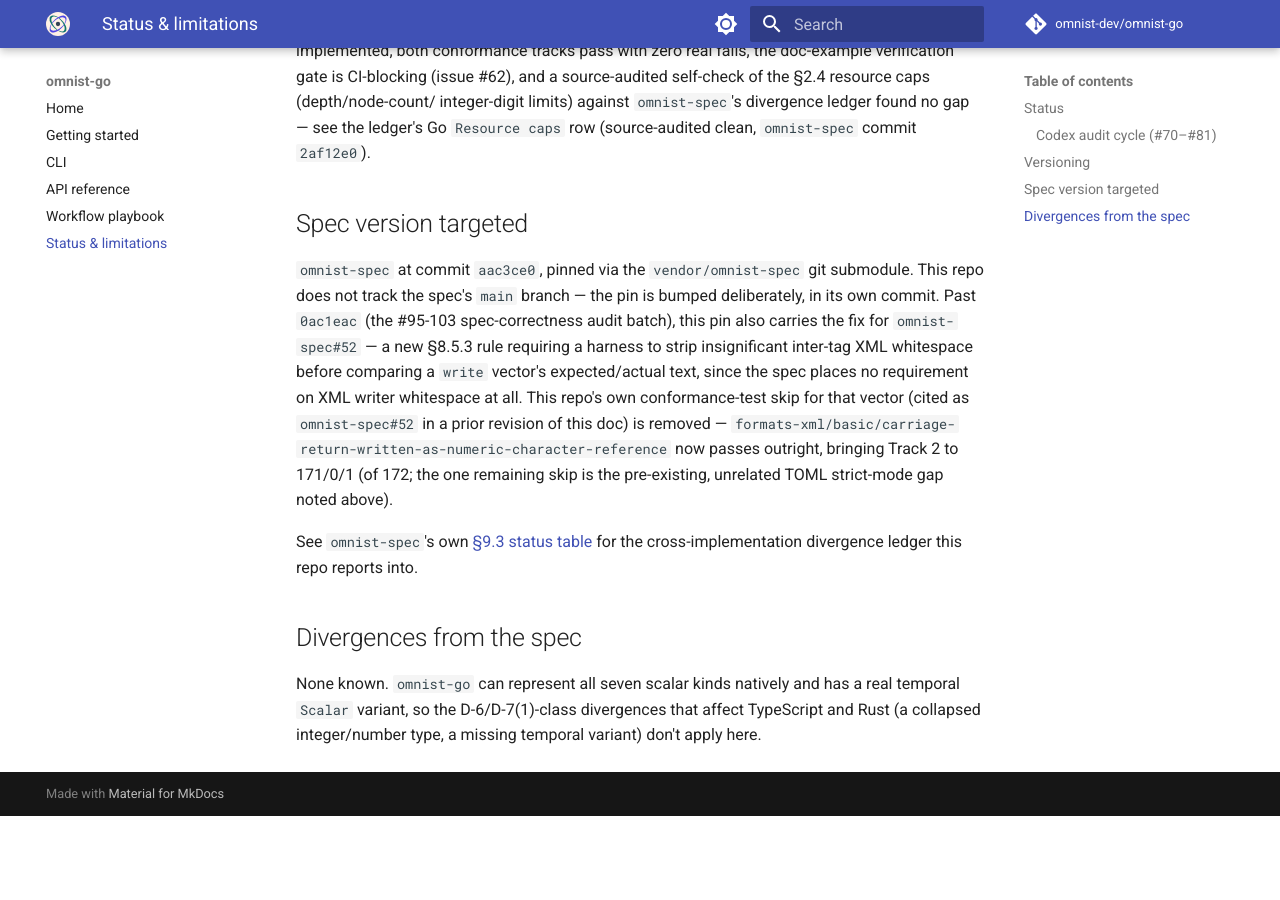
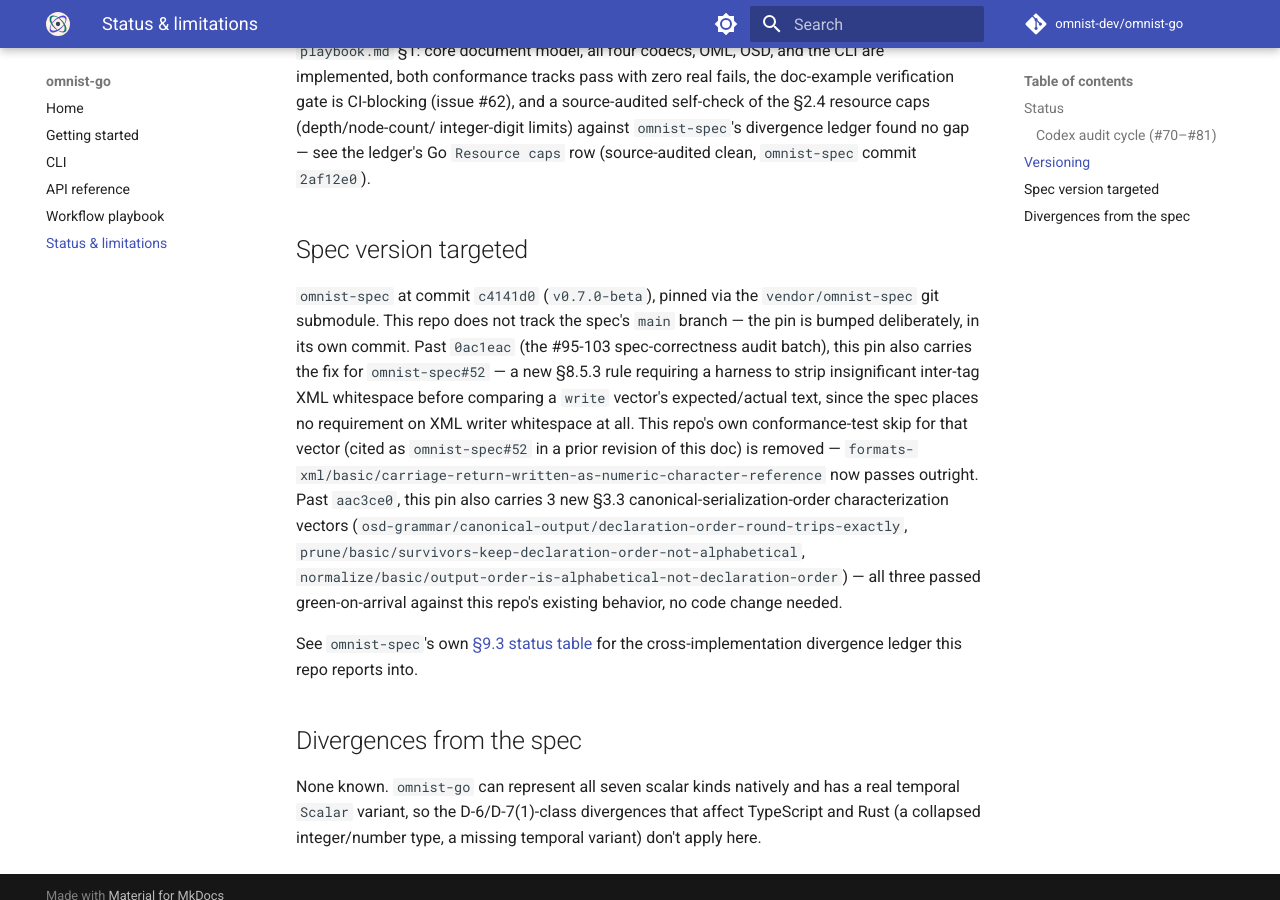
Before and after one commit to omnist-dev/omnist-go, an MkDocs documentation site: the page built from docs/limitations.md, in a window 1280 px wide and 900 px high, scrolled down 1934 px. Built offline with MkDocs 1.6.1 and Material for MkDocs 9.7.7, drawn with Linux system fonts in a browser that asks for light colours; comment, search, counter and statistics services are not loaded; before the commit the page ends 2750 px from its top, so only the background shows below that; some of the changed text lies outside the part shown.

Commit message:
Bump omnist-spec submodule pin to c4141d0 (v0.7.0-beta) (#112)
Confirms 3 characterization vectors for Sec3.3s canonical-serialization-
order principles pass green-on-arrival against this ports existing
behavior, no code change needed: osd-grammar/canonical-output/
declaration-order-round-trips-exactly, prune/basic/survivors-keep-
declaration-order-not-alphabetical, normalize/basic/output-order-is-
alphabetical-not-declaration-order.

Also brings in the OSD-OML extension (parse_schema_oml/write_schema_oml,
omnist-spec PR #53/#55) -- 24 new conformance vectors this port does not
implement yet. Rather than fail the driver on an unrecognized operation,
tools/conformance/runner.go now dispatches these two specific operations
to an honest, cited skip per conformance-harness.md Sec9.5s convention
(skips are permitted and MUST be reported), matching the divergence
ledgers own Sec9.6 tracking of this as not-yet-implemented across every
port. Filed omnist-go#111 to track the actual implementation as
unscheduled future work.

Track 2: 174 pass / 0 fail / 25 skip of 199 vectors (24 of the 25 skips
are the new OSD-OML extension; the 25th is the pre-existing TOML
strict-mode gap). Track 1 unchanged: 19/0/0.

Co-authored-by: Thomas Lee <yautat@gmail.com>
Co-authored-by: Claude Sonnet 5 <noreply@anthropic.com>

```diff
--- a/docs/limitations.md
+++ b/docs/limitations.md
@@ -17,8 +17,12 @@ conformance harness, and fuzz tests on every reader (`go test -fuzz`).
 
 Track 2 ([`tools/conformance/`](https://github.com/omnist-dev/omnist-go/tree/main/tools/conformance),
 JSON-vector, run against `omnist-spec`'s `test-suite/`) currently reports
-**171 pass / 0 fail / 1 skip** of 172 vectors (as of the `omnist-spec#52`
-XML-whitespace-normalization fix, `omnist-spec` v0.5.0-beta pin). Track 1
+**174 pass / 0 fail / 25 skip** of 199 vectors (`omnist-spec` v0.7.0-beta
+pin). 24 of those 25 skips are the new OSD-OML extension
+(`parse_schema_oml`/`write_schema_oml`) — not yet implemented in this
+port, cited honestly per §9.5 rather than crashing or failing the
+driver; see [issue #111](https://github.com/omnist-dev/omnist-go/issues/111)
+for implementing it. Track 1
 (fixture-based, `conformance/fixtures/`) reports **19 pass / 0 fail / 0
 skip** of 19 fixtures. Both tracks are at zero real fails — the two prior fails, filed
 as [`omnist-spec#41`](https://github.com/omnist-dev/omnist-spec/issues/41)
@@ -88,19 +92,24 @@ gap — see the ledger's Go `Resource caps` row (source-audited clean,
 
 ## Spec version targeted
 
-`omnist-spec` at commit `aac3ce0`, pinned via the `vendor/omnist-spec` git
-submodule. This repo does not track the spec's `main` branch — the pin is
-bumped deliberately, in its own commit. Past `0ac1eac` (the #95-103
-spec-correctness audit batch), this pin also carries the fix for
-`omnist-spec#52` — a new §8.5.3 rule requiring a harness to strip
-insignificant inter-tag XML whitespace before comparing a `write` vector's
-expected/actual text, since the spec places no requirement on XML writer
-whitespace at all. This repo's own conformance-test skip for that vector
-(cited as `omnist-spec#52` in a prior revision of this doc) is removed —
+`omnist-spec` at commit `c4141d0` (`v0.7.0-beta`), pinned via the
+`vendor/omnist-spec` git submodule. This repo does
+not track the spec's `main` branch — the pin is bumped deliberately, in
+its own commit. Past `0ac1eac` (the #95-103 spec-correctness audit
+batch), this pin also carries the fix for `omnist-spec#52` — a new
+§8.5.3 rule requiring a harness to strip insignificant inter-tag XML
+whitespace before comparing a `write` vector's expected/actual text,
+since the spec places no requirement on XML writer whitespace at all.
+This repo's own conformance-test skip for that vector (cited as
+`omnist-spec#52` in a prior revision of this doc) is removed —
 `formats-xml/basic/carriage-return-written-as-numeric-character-reference`
-now passes outright, bringing Track 2 to 171/0/1 (of 172; the one
-remaining skip is the pre-existing, unrelated TOML strict-mode gap noted
-above).
+now passes outright. Past `aac3ce0`, this pin also carries 3 new §3.3
+canonical-serialization-order characterization vectors
+(`osd-grammar/canonical-output/declaration-order-round-trips-exactly`,
+`prune/basic/survivors-keep-declaration-order-not-alphabetical`,
+`normalize/basic/output-order-is-alphabetical-not-declaration-order`) —
+all three passed green-on-arrival against this repo's existing behavior,
+no code change needed.
 
 See `omnist-spec`'s own [§9.3 status table](https://github.com/omnist-dev/omnist-spec/blob/main/docs/09-divergence-ledger.md#93-status-table)
 for the cross-implementation divergence ledger this repo reports into.
```
Also changed, not shown: 2 other files.
